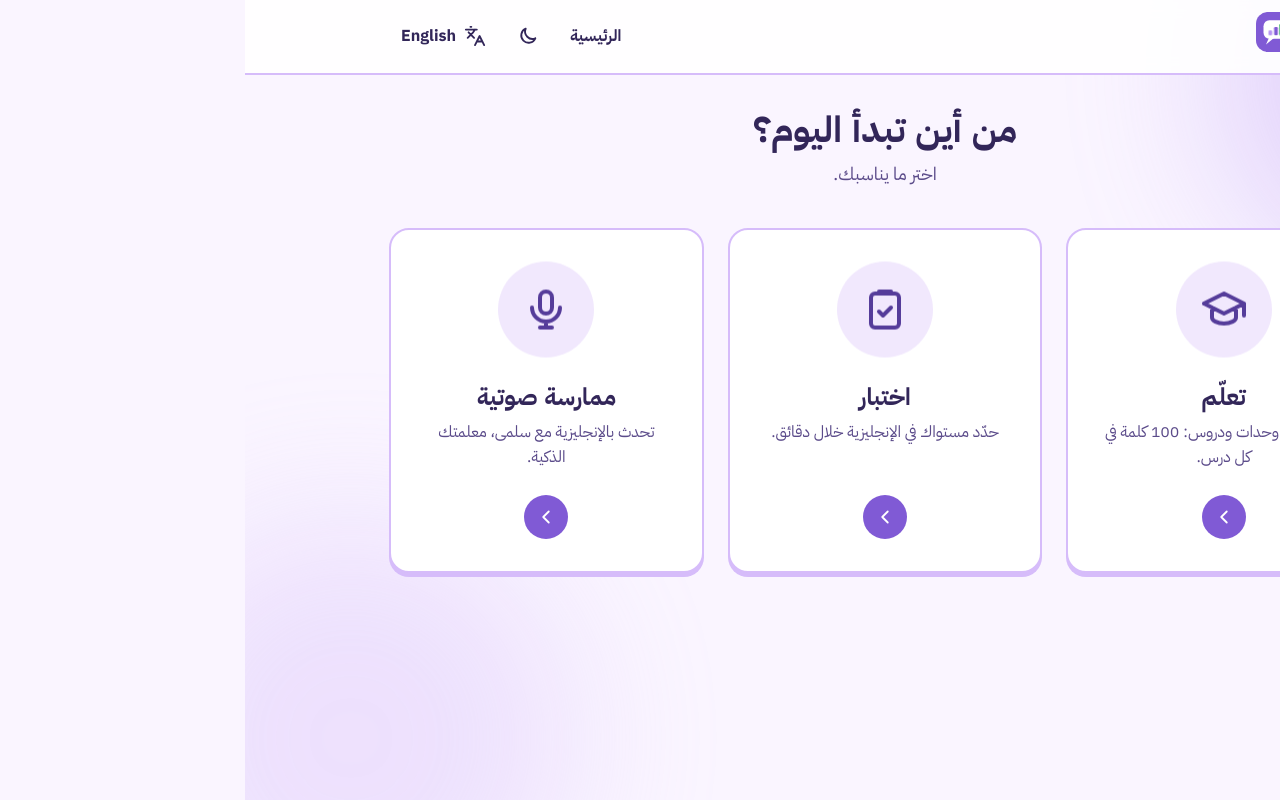
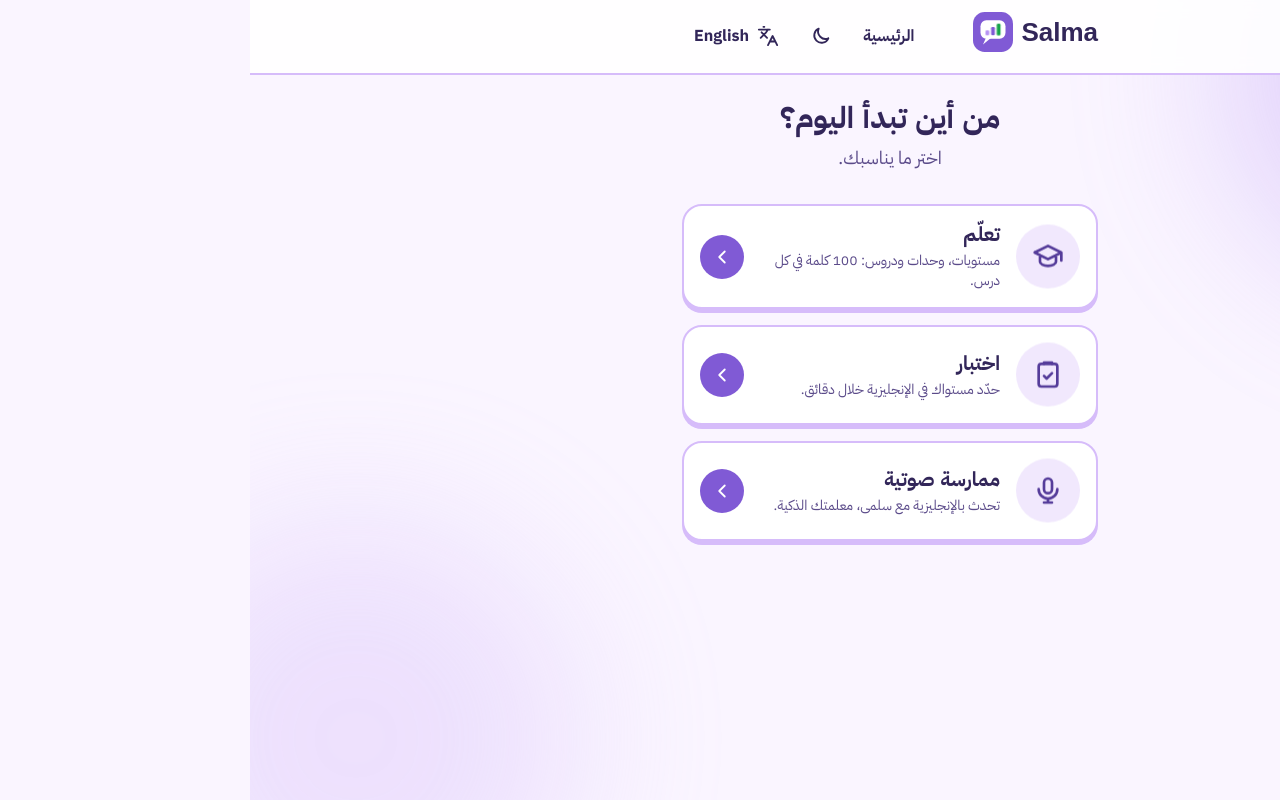
Before and after one commit to TBPH-ABD/sumaya-english-app, a Next.js app: page /home in a window 1280 px wide. Built offline with nearby package versions, Linux system fonts and the light colour scheme; no server answers; a web font is replaced by a local one.

Commit message:
Make layout phone-first: single narrow column, viewport meta, compact home tiles

```diff
--- a/src/app/(site)/home/page.tsx
+++ b/src/app/(site)/home/page.tsx
@@ -19,22 +19,24 @@ export default async function HomePage() {
 
   return (
     <>
-      <h1 className="text-center text-3xl font-bold sm:text-4xl">{t.home.title}</h1>
+      <h1 className="text-center text-3xl font-bold">{t.home.title}</h1>
       <p className="mt-2 text-center text-lg text-muted-foreground">{t.home.subtitle}</p>
 
-      <ul className="stagger mt-10 grid gap-6 sm:grid-cols-3">
+      <ul className="stagger mt-8 grid gap-4">
         {sections.map((section) => (
           <li key={section.href}>
             <Link
               href={section.href}
-              className="card card-interactive flex h-full flex-col items-center p-8 text-center"
+              className="card card-interactive flex h-full items-center gap-4 p-4 text-start"
             >
-              <span className="anim-float flex h-24 w-24 items-center justify-center rounded-full bg-muted text-primary-deep">
-                <Icon name={section.icon} size={48} />
+              <span className="anim-float flex h-16 w-16 shrink-0 items-center justify-center rounded-full bg-muted text-primary-deep">
+                <Icon name={section.icon} size={32} />
               </span>
-              <h2 className="mt-6 text-2xl font-bold">{section.title}</h2>
-              <p className="mt-2 flex-1 text-muted-foreground">{section.description}</p>
-              <span className="mt-6 flex h-11 w-11 items-center justify-center rounded-full bg-primary text-on-primary">
+              <span className="min-w-0 flex-1">
+                <h2 className="text-xl font-bold">{section.title}</h2>
+                <p className="mt-1 text-sm text-muted-foreground">{section.description}</p>
+              </span>
+              <span className="flex h-11 w-11 shrink-0 items-center justify-center rounded-full bg-primary text-on-primary">
                 <Icon name="chevron-left" size={22} />
               </span>
             </Link>
--- a/src/app/(site)/layout.tsx
+++ b/src/app/(site)/layout.tsx
@@ -17,7 +17,7 @@ export default async function SiteLayout({ children }: { children: React.ReactNo
         <span />
       </div>
       <header className="border-b-2 border-border bg-card/90 backdrop-blur">
-        <div className="mx-auto flex w-full max-w-5xl items-center justify-between gap-3 px-4 py-3">
+        <div className="mx-auto flex w-full max-w-md items-center justify-between gap-3 px-4 py-3">
           <Link href="/home" aria-label={t.common.brandHome} className="rounded-xl">
             <Logo />
           </Link>
@@ -34,7 +34,7 @@ export default async function SiteLayout({ children }: { children: React.ReactNo
           </nav>
         </div>
       </header>
-      <main className="mx-auto w-full max-w-5xl flex-1 px-4 py-8">{children}</main>
+      <main className="mx-auto w-full max-w-md flex-1 px-4 pt-6 pb-[max(2rem,env(safe-area-inset-bottom))]">{children}</main>
     </>
   );
 }
--- a/src/app/(site)/levels/page.tsx
+++ b/src/app/(site)/levels/page.tsx
@@ -25,7 +25,7 @@ export default async function LevelsPage() {
       <h1 className="mt-4 text-3xl font-bold sm:text-4xl">{t.levels.title}</h1>
       <p className="mt-2 text-lg text-muted-foreground">{t.levels.subtitle}</p>
 
-      <ul className="stagger mt-8 grid gap-5 sm:grid-cols-2 lg:grid-cols-3">
+      <ul className="stagger mt-8 grid gap-4">
         {levels.map((level) => {
           const styles = levelStyles[level.id];
           const lessonIds = levelLessonIds(level);
--- a/src/app/globals.css
+++ b/src/app/globals.css
@@ -88,6 +88,8 @@ body {
   color: var(--color-foreground);
   font-family: var(--font-sans);
   line-height: 1.6;
+  -webkit-tap-highlight-color: transparent;
+  overflow-x: hidden;
 }
 
 h1,
--- a/src/app/layout.tsx
+++ b/src/app/layout.tsx
@@ -1,4 +1,4 @@
-import type { Metadata } from "next";
+import type { Metadata, Viewport } from "next";
 import { Baloo_Bhaijaan_2, IBM_Plex_Sans_Arabic } from "next/font/google";
 import { LocaleProvider } from "@/components/LocaleProvider";
 import { getDictionary, getTheme } from "@/lib/locale";
@@ -15,6 +15,13 @@ const plexArabic = IBM_Plex_Sans_Arabic({
   subsets: ["arabic", "latin"],
   weight: ["400", "500", "600", "700"],
 });
+
+export const viewport: Viewport = {
+  width: "device-width",
+  initialScale: 1,
+  viewportFit: "cover",
+  themeColor: "#805ad5",
+};
 
 export async function generateMetadata(): Promise<Metadata> {
   const { t } = await getDictionary();
--- a/src/app/page.tsx
+++ b/src/app/page.tsx
@@ -39,7 +39,7 @@ export default async function WelcomePage() {
         <LanguageToggle glass />
       </div>
 
-      <main className="stagger relative flex w-full max-w-xl flex-col items-center text-center">
+      <main className="stagger relative flex w-full max-w-md flex-col items-center text-center">
         <span className="glass flex h-28 w-28 items-center justify-center rounded-full!">
           <LogoMark size={68} loop />
         </span>
--- a/src/components/BankQuestionView.tsx
+++ b/src/components/BankQuestionView.tsx
@@ -67,7 +67,7 @@ export function BankQuestionView({ question, selected, onSelect, reveal }: Props
           <p className="rounded-2xl bg-muted p-4 font-display text-xl font-bold">{question.prompt}</p>
         )}
 
-        <ul className={`mt-6 grid gap-3 ${question.skill === "speaking" ? "" : "sm:grid-cols-2"}`}>
+        <ul className={`mt-6 grid gap-3`}>
           {question.options.map((option) => {
             const isAnswer = option === question.answer;
             const isSelected = option === selected;
--- a/src/components/LessonView.tsx
+++ b/src/components/LessonView.tsx
@@ -136,7 +136,7 @@ function Vocabulary({ words, offset, ...translation }: { words: Word[]; offset:
         </div>
       </div>
 
-      <ol className="stagger mt-4 grid gap-4 sm:grid-cols-2 lg:grid-cols-3">
+      <ol className="stagger mt-4 grid gap-4">
         {words.map((word, i) => (
           <li key={word.en} className="card flex flex-col p-4">
             <div className="flex items-start justify-between gap-2" dir="ltr">
@@ -292,7 +292,7 @@ function Practice({ id, words, part, parts, backHref }: PracticeProps) {
           {question.word.en}
         </p>
 
-        <ul className="mt-6 grid gap-3 sm:grid-cols-2" dir="rtl" lang="ar">
+        <ul className="mt-6 grid gap-3" dir="rtl" lang="ar">
           {question.options.map((option) => {
             const isAnswer = option === answer;
             const isSelected = option === selected;
--- a/src/components/PlacementTest.tsx
+++ b/src/components/PlacementTest.tsx
@@ -39,7 +39,7 @@ export function PlacementTest() {
 
   if (questions.length === 0) {
     return (
-      <section className="card mx-auto max-w-2xl p-8 text-center">
+      <section className="card mx-auto max-w-md p-6 text-center">
         <span className="anim-float mx-auto flex h-24 w-24 items-center justify-center rounded-full bg-muted text-primary-deep">
           <Icon name="clipboard" size={48} />
         </span>
@@ -63,7 +63,7 @@ export function PlacementTest() {
     const styles = levelStyles[level.id];
 
     return (
-      <section className="card mx-auto max-w-2xl p-8 text-center" aria-live="polite">
+      <section className="card mx-auto max-w-md p-6 text-center" aria-live="polite">
         <p className="font-bold text-muted-foreground">{t.test.yourLevel}</p>
         <span
           dir="ltr"
@@ -116,7 +116,7 @@ export function PlacementTest() {
   }
 
   return (
-    <section className="card mx-auto max-w-2xl p-5">
+    <section className="card mx-auto max-w-md p-5">
       <p className="text-sm font-bold text-muted-foreground">{t.lesson.question(index + 1, questions.length)}</p>
       <div className="mt-2 h-2 overflow-hidden rounded-full bg-muted" aria-hidden="true">
         <div
--- a/src/components/SentenceBuilder.tsx
+++ b/src/components/SentenceBuilder.tsx
@@ -48,7 +48,7 @@ export function SentenceBuilder() {
   if (items.length === 0 || index >= items.length) {
     const finished = items.length > 0;
     return (
-      <section className="card mx-auto max-w-2xl p-8 text-center" aria-live="polite">
+      <section className="card mx-auto max-w-md p-6 text-center" aria-live="polite">
         <span className="anim-float mx-auto flex h-24 w-24 items-center justify-center rounded-full bg-muted text-primary-deep">
           <Icon name={finished ? "star" : "pencil"} size={48} />
         </span>
@@ -95,7 +95,7 @@ export function SentenceBuilder() {
   }
 
   return (
-    <section className="card mx-auto max-w-2xl p-5">
+    <section className="card mx-auto max-w-md p-5">
       <p className="text-sm font-bold text-muted-foreground">{t.lesson.question(index + 1, items.length)}</p>
       <div className="mt-2 h-2 overflow-hidden rounded-full bg-muted" aria-hidden="true">
         <div
--- a/src/components/SkillPractice.tsx
+++ b/src/components/SkillPractice.tsx
@@ -30,7 +30,7 @@ export function SkillPractice({ skill, icon }: { skill: "reading" | "listening";
   if (questions.length === 0 || index >= questions.length) {
     const finished = questions.length > 0;
     return (
-      <section className="card mx-auto max-w-2xl p-8 text-center" aria-live="polite">
+      <section className="card mx-auto max-w-md p-6 text-center" aria-live="polite">
         <span className="anim-float mx-auto flex h-24 w-24 items-center justify-center rounded-full bg-muted text-primary-deep">
           <Icon name={finished ? "star" : icon} size={48} />
         </span>
@@ -73,7 +73,7 @@ export function SkillPractice({ skill, icon }: { skill: "reading" | "listening";
   }
 
   return (
-    <section className="card mx-auto max-w-2xl p-5">
+    <section className="card mx-auto max-w-md p-5">
       <p className="text-sm font-bold text-muted-foreground">{t.lesson.question(index + 1, questions.length)}</p>
       <div className="mt-2 h-2 overflow-hidden rounded-full bg-muted" aria-hidden="true">
         <div
--- a/src/components/VoiceTutor.tsx
+++ b/src/components/VoiceTutor.tsx
@@ -281,7 +281,7 @@ export function VoiceTutor() {
 
   if (!started) {
     return (
-      <section className="card mx-auto max-w-xl p-8 text-center">
+      <section className="card mx-auto max-w-md p-6 text-center">
         <TutorAvatar
           status="idle"
           viewBox="385 230 380 380"
@@ -338,7 +338,7 @@ export function VoiceTutor() {
   }
 
   return (
-    <section className="card mx-auto flex max-w-2xl flex-col items-center p-5 sm:p-8">
+    <section className="card mx-auto flex max-w-md flex-col items-center p-4">
       {/* Laid out like a video call: her picture, a name tag, and live captions. */}
       <div
         data-status={status}
```
